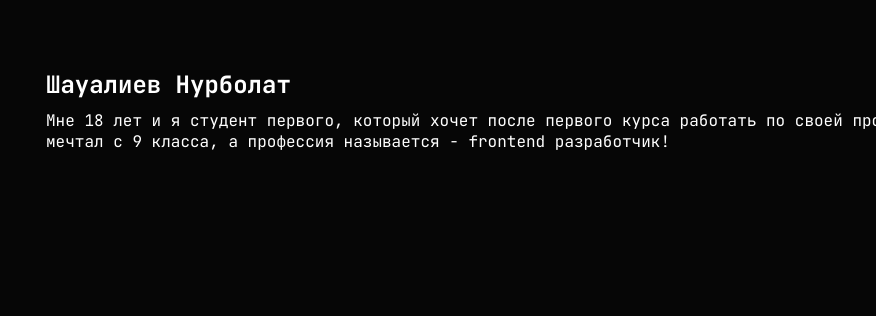
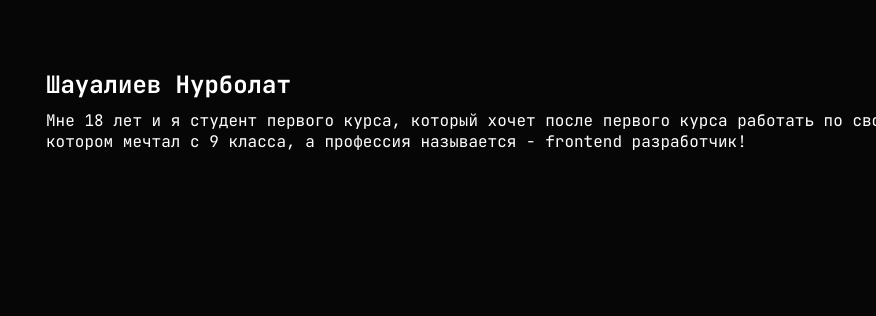
Before and after one commit to shaualievnurbolat/old-version-cv, a plain HTML site: page index.html in a window 1280 px wide. Shown: the part 82-398 px from the top of the page, 404-1280 px from the left. Drawn offline with Linux system fonts and the light colour scheme.

Commit message:
Update index.html

```diff
--- a/index.html
+++ b/index.html
@@ -26,7 +26,7 @@
                     <div class="header__inner-desc">
                         <h2>Шауалиев Нурболат</h2>
                         <p>
-                            Мне 18 лет и я студент первого, который хочет после первого курса работать по своей профессии о котором мечтал с 9 класса, а профессия называется - frontend разработчик!
+                            Мне 18 лет и я студент первого курса, который хочет после первого курса работать по своей профессии о котором мечтал с 9 класса, а профессия называется - frontend разработчик!
                         </p>
                         <a class="header__inner-link" href="form.html">ФОРМА</a>
                     </div>
```
